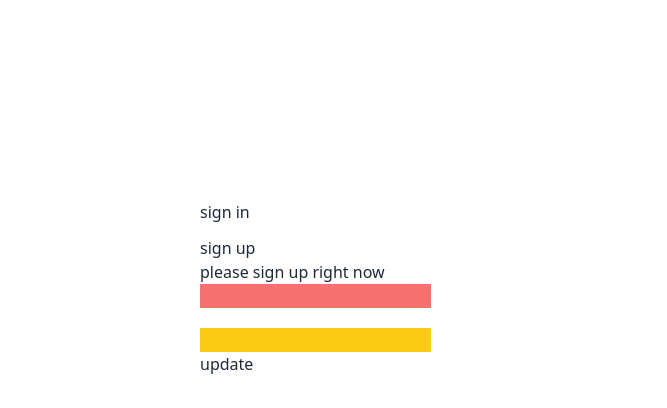
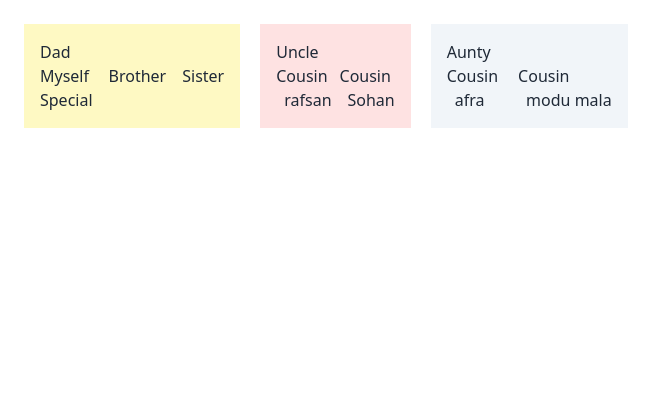
Before and after one commit to nafis200/module-46, a React (Vite) app: page / in a window 1280 px wide. Shown: the top 408 px of the page, without its empty margins (0-667 px from the left). Built offline with nearby package versions, Linux system fonts and the light colour scheme.

Commit message:
eight commit

```diff
--- a/src/App.jsx
+++ b/src/App.jsx
@@ -1,4 +1,5 @@
 import Hookform from "./components/Hookform";
+import Grandpa from "./components/simple form/Grandpa";
 import Refform from "./components/simple form/Refform";
 import Reusableform from "./components/simple form/Reusableform";
 import Simpleform from "./components/simple form/Simpleform";
@@ -15,12 +16,16 @@ const App = () => {
        {/* <StatefulForm></StatefulForm> */}
        {/* <Refform></Refform> */}
        {/* <Hookform></Hookform> */}
-       <Reusableform formtitle={'sign in'} submtbutton='update' handleSUbmit={handleSUbmit}>
-          <div>
-            <h2>sign up</h2>
-            <p>please sign up right now</p>
-          </div>
-       </Reusableform>
+
+        {/* <Reusableform formtitle={'sign in'} submtbutton='update' handleSUbmit={handleSUbmit}>
+            <div>
+              <h2>sign up</h2>
+              <p>please sign up right now</p>
+            </div>
+        </Reusableform> */}
+
+        <Grandpa></Grandpa>
+
     </div>
   );
 };
--- /dev/null
+++ b/src/components/simple form/Aunty.jsx
@@ -0,0 +1,16 @@
+import Cousin from "./Cousin";
+
+
+const Aunty = () => {
+    return (
+        <div className=" bg-slate-100 p-4">
+           <h2>Aunty</h2>
+           <section className="flex space-x-5">
+              <Cousin name={'afra'}></Cousin>
+              <Cousin name={'modu mala'}></Cousin>
+           </section>
+        </div>
+    );
+};
+
+export default Aunty;
--- /dev/null
+++ b/src/components/simple form/Brother.jsx
@@ -0,0 +1,11 @@
+
+
+const Brother = () => {
+    return (
+        <div>
+            <h2>Brother</h2>
+        </div>
+    );
+};
+
+export default Brother;
--- /dev/null
+++ b/src/components/simple form/Cousin.jsx
@@ -0,0 +1,12 @@
+
+
+const Cousin = ({name}) => {
+    return (
+        <div className="space-x-2">
+          <h2>Cousin</h2>
+          <p>{name}</p>
+        </div>
+    );
+};
+
+export default Cousin;
--- /dev/null
+++ b/src/components/simple form/Dad.jsx
@@ -0,0 +1,19 @@
+import Brother from "./Brother";
+import Myself from "./Myself";
+import Sister from "./Sister";
+
+
+const Dad = () => {
+    return (
+        <div className="bg-yellow-100 p-4">
+            <h2>Dad</h2>
+            <section className="flex space-x-4">
+                <Myself></Myself>
+                <Brother></Brother>
+                <Sister></Sister>
+            </section>
+        </div>
+    );
+};
+
+export default Dad;
--- /dev/null
+++ b/src/components/simple form/Grandpa.jsx
@@ -0,0 +1,19 @@
+import Aunty from "./Aunty";
+import Dad from "./Dad";
+import Uncle from "./Uncle";
+
+
+
+const Grandpa = () => {
+    return (
+        <div className="m-3 p-3 rounded-2xl border-purple-600">
+            <section className="flex space-x-5">
+            <Dad></Dad>
+            <Uncle></Uncle>
+            <Aunty></Aunty>
+            </section>
+        </div>
+    );
+};
+
+export default Grandpa;
--- /dev/null
+++ b/src/components/simple form/Myself.jsx
@@ -0,0 +1,17 @@
+import Special from "./Special";
+
+
+
+
+const Myself = () => {
+    return (
+        <div>
+           <h2>Myself</h2>
+           <section className="flex">
+            <Special></Special>
+           </section>
+        </div>
+    );
+};
+
+export default Myself;
--- /dev/null
+++ b/src/components/simple form/Sister.jsx
@@ -0,0 +1,12 @@
+
+
+
+const Sister = () => {
+    return (
+        <div>
+            <h2>Sister</h2>
+        </div>
+    );
+};
+
+export default Sister;
--- /dev/null
+++ b/src/components/simple form/Special.jsx
@@ -0,0 +1,12 @@
+
+
+
+const Special = () => {
+    return (
+        <div>
+            <h2>Special</h2>
+        </div>
+    );
+};
+
+export default Special;
--- /dev/null
+++ b/src/components/simple form/Uncle.jsx
@@ -0,0 +1,16 @@
+import Cousin from "./Cousin";
+
+
+const Uncle = () => {
+    return (
+        <div className="bg-red-100 p-4">
+            <h2>Uncle</h2>
+            <section className="flex space-x-2">
+               <Cousin name={'rafsan'}></Cousin>
+               <Cousin name={'Sohan'}></Cousin>
+            </section>
+        </div>
+    );
+};
+
+export default Uncle;
```
